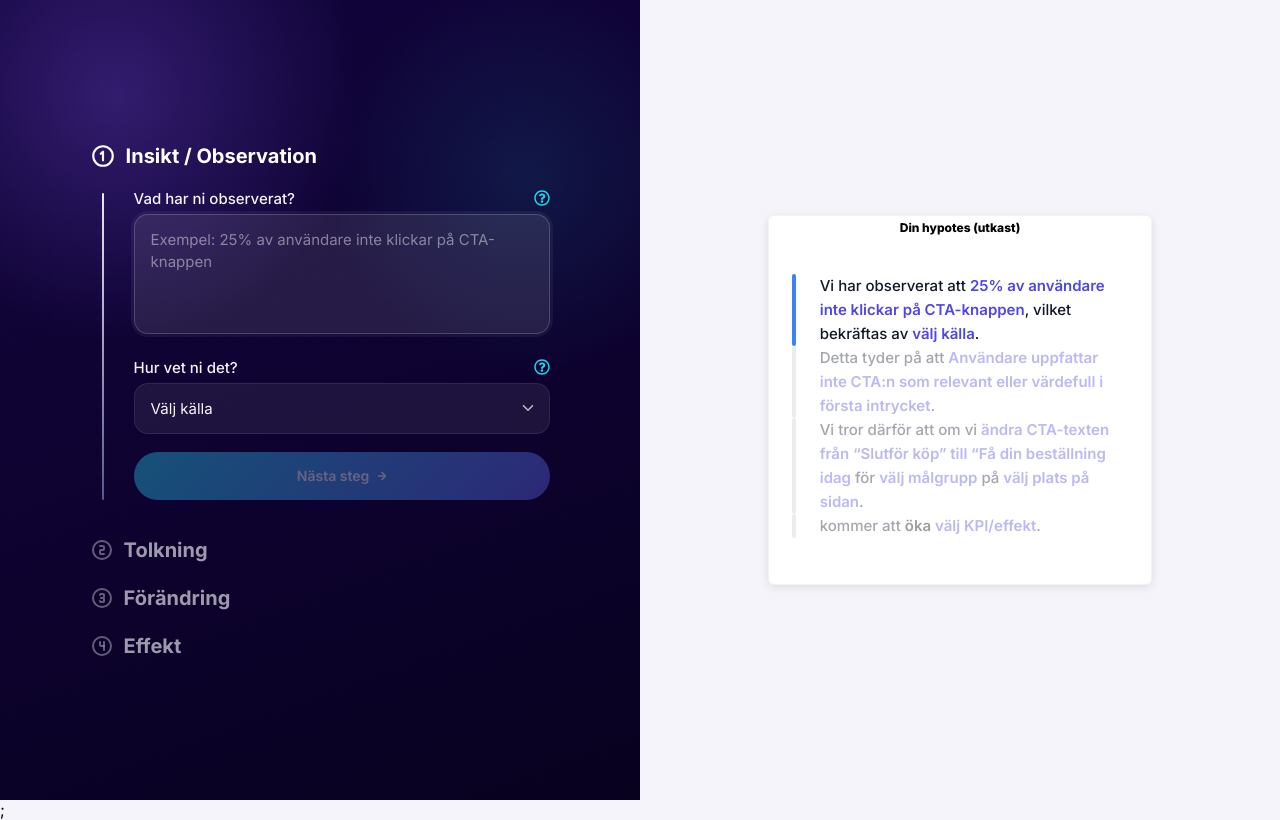
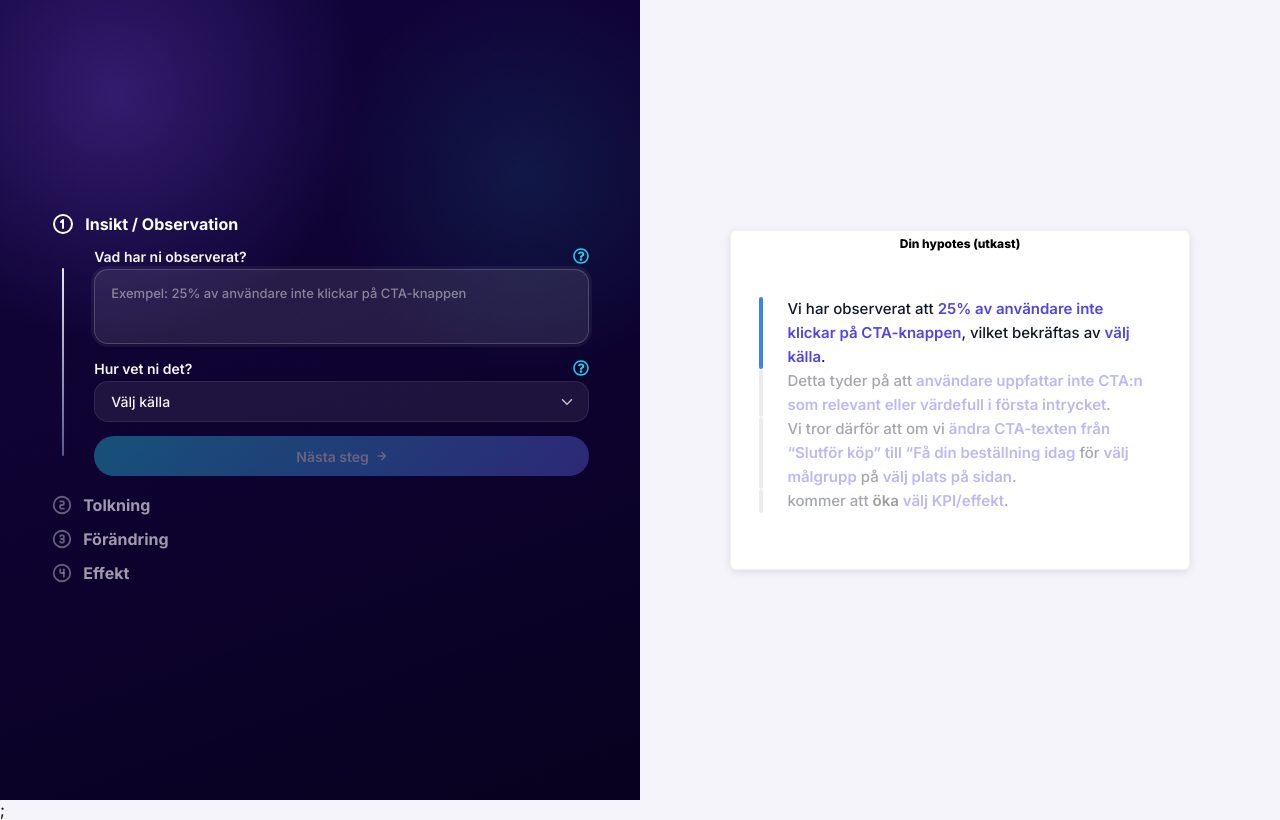
Before and after one commit to 1anDr0/abTest, a React (Vite) app: page / in a window 1280 px wide. Built offline with nearby package versions, Linux system fonts and the light colour scheme.

Commit message:
css fixes

```diff
--- a/src/components/Leftpanel/Leftpanel.css
+++ b/src/components/Leftpanel/Leftpanel.css
@@ -1,6 +1,6 @@
 .leftpanel-wrapper {
   min-height: 100vh;
-  padding: 0 clamp(24px, 7vw, 120px);
+  padding: 0 clamp(16px, 4vw, 80px);
   display: flex;
   flex-direction: column;
   box-sizing: border-box;
@@ -12,7 +12,7 @@
   display: flex;
   flex-direction: column;
   justify-content: center;
-  margin-bottom: 0rem;
+  margin-bottom: 10px;
   margin-top: 0px;
 }
 
@@ -39,11 +39,11 @@
 }
 
 .step-card.active {
-  padding: 10px 0 24px 0;
+  padding: 10px 0 10px 0;
 }
 
 .step-card.collapsed {
-  padding: 10px 0;
+  padding: 4px 0;
   display: flex;
   align-items: center;
   opacity: 0.5;
@@ -72,19 +72,19 @@
 }
 
 .step-icon {
-  font-size: 24px;
+  font-size: 22px;
   flex-shrink: 0;
   color: rgba(255, 255, 255, 0.6);
 }
 
 .step-card.active .step-icon {
   color: #ffffff;
-  font-size: 26px;
+  font-size: 24px;
 }
 
 h2 {
-  font-size: 20px;
-  line-height: 1.2;
+  font-size: 16px;
+
   font-weight: 700;
   margin: 0;
 }
@@ -96,10 +96,10 @@ h2 {
 
 /* Tar bort skugga från next-btn */
 .next-btn {
-  margin-top: 18px;
+  margin-top: 14px;
   width: 100%;
-  min-height: 48px;
-  padding: 12px 18px;
+  min-height: 40px;
+  padding: 10px 16px;
   border: none;
   background: linear-gradient(135deg, #22d3ee, #6366f1);
   color: white;
@@ -141,17 +141,16 @@ h2 {
 
 .line {
   position: relative;
-  margin-left: 12px;
+  margin-left: 11px;
   padding-left: 32px;
-  margin-top: 12px;
 }
 
 .line::before {
   content: "";
   position: absolute;
   left: 0;
-  top: 4px;
-  bottom: 0;
+  top: 20px;
+  bottom: 20px;
   width: 2px;
   box-shadow: 0 0 10px rgba(255, 255, 255, 0.08);
   background: linear-gradient(
--- a/src/components/Leftpanel/Step1/Step1.module.css
+++ b/src/components/Leftpanel/Step1/Step1.module.css
@@ -2,21 +2,18 @@
   display: flex;
   justify-content: space-between;
   align-items: center;
-  margin-bottom: 6px;
-  margin-top: 20px;
+  margin-bottom: 4px;
+  margin-top: 12px;
 }
 
 .labelNoMargin {
   margin: 0;
-  color: rgba(255, 255, 255, 0.95);
-
-  font-weight: 500;
+  color: rgba(255, 255, 255, 0.96);
 }
 
 label {
-  color: rgba(255, 255, 255, 0.95);
-  font-size: 15px;
-  font-weight: 500;
+  font-size: 14px;
+  font-weight: 600;
 }
 
 /* Tooltip */
@@ -37,7 +34,7 @@ label {
   border-radius: 12px;
   padding: 10px 12px;
   position: absolute;
-  z-index: 10;
+  z-index: 999;
   bottom: 135%;
   left: 50%;
   transform: translateX(-50%);
@@ -97,18 +94,20 @@ input {
 }
 
 textarea {
-  min-height: 120px;
   resize: none;
   line-height: 1.5;
+  font-weight: 500;
 }
 
 select {
   appearance: none;
   -webkit-appearance: none;
   -moz-appearance: none;
-  padding: 14px 42px 14px 16px;
+  padding: 10px 4px 10px 16px;
   line-height: 1.4;
   cursor: pointer;
+  font-size: 14px;
+  font-weight: 500;
 }
 
 select:hover,
@@ -130,6 +129,7 @@ input:focus {
 textarea::placeholder,
 input::placeholder {
   color: rgba(255, 255, 255, 0.45);
+  font-size: 13px;
 }
 
 .selectIcon {
--- a/src/components/Leftpanel/Step2/Step2.jsx
+++ b/src/components/Leftpanel/Step2/Step2.jsx
@@ -13,9 +13,7 @@ const Step2 = ({ formData, setFormData }) => {
   return (
     <div className={styles.steps}>
       <div className={styles.labelRow}>
-        <label className={styles.labelNoMargin}>
-          Vad är problemet?
-        </label>
+        <label className={styles.labelNoMargin}>Vad är problemet?</label>
         <span className={styles.tooltipWrapper}>
           <FaRegQuestionCircle />
           <span className={styles.tooltipText}>
@@ -34,7 +32,7 @@ const Step2 = ({ formData, setFormData }) => {
           })
         }
         placeholder="Exempel: Användare uppfattar inte CTA:n som relevant eller värdefull i första intrycket"
-        rows={4}
+        rows={2}
       />
     </div>
   );
--- a/src/components/Leftpanel/Step2/Step2.module.css
+++ b/src/components/Leftpanel/Step2/Step2.module.css
@@ -4,8 +4,8 @@
   display: flex;
   justify-content: space-between;
   align-items: center;
-  margin-bottom: 6px;
-  margin-top: 20px;
+  margin-bottom: 4px;
+  margin-top: 12px;
 }
 
 .labelNoMargin {
@@ -32,7 +32,7 @@
   border-radius: 6px;
   padding: 8px 12px;
   position: absolute;
-  z-index: 10;
+  z-index: 999;
   bottom: 125%;
   left: 50%;
   transform: translateX(-50%);
--- a/src/components/Leftpanel/Step3/Step3.jsx
+++ b/src/components/Leftpanel/Step3/Step3.jsx
@@ -34,7 +34,7 @@ const Step3 = ({ formData, setFormData }) => {
           })
         }
         placeholder="Exempel: ändra CTA-texten från “Slutför köp” till “Få din beställning idag”"
-        rows={4}
+        rows={2}
       />
 
       <div className={styles.labelRow}>
--- a/src/components/Leftpanel/Step3/Step3.module.css
+++ b/src/components/Leftpanel/Step3/Step3.module.css
@@ -3,8 +3,8 @@
   display: flex;
   justify-content: space-between;
   align-items: center;
-  margin-bottom: 6px;
-  margin-top: 20px;
+  margin-bottom: 4px;
+  margin-top: 12px;
 }
 
 .labelNoMargin {
@@ -31,7 +31,7 @@
   border-radius: 6px;
   padding: 8px 12px;
   position: absolute;
-  z-index: 10;
+  z-index: 999;
   bottom: 125%;
   left: 50%;
   transform: translateX(-50%);
@@ -59,7 +59,7 @@
   right: 10px;
   pointer-events: none;
   color: #fff;
-  font-size: 22px;
+
   display: flex;
   align-items: center;
   height: 100%;
--- a/src/components/Leftpanel/Step4/Step4.module.css
+++ b/src/components/Leftpanel/Step4/Step4.module.css
@@ -42,7 +42,7 @@
 .labelNoMargin {
   margin: 0;
   color: rgba(255, 255, 255, 0.95);
-  font-size: 15px;
+  font-size: 14px;
   font-weight: 500;
 }
 
@@ -67,7 +67,7 @@ select option {
   border-radius: 6px;
   padding: 8px 12px;
   position: absolute;
-  z-index: 10;
+  z-index: 999;
   bottom: 125%;
   left: 50%;
   transform: translateX(-50%);
@@ -119,10 +119,10 @@ select option {
 }
 
 .finishBtn {
-  margin-top: 18px;
+  margin-top: 16px;
   width: 100%;
-  min-height: 48px;
-  padding: 12px 18px;
+  min-height: 40px;
+  padding: 10px 16px;
   border: none;
   background: linear-gradient(135deg, #22d3ee, #6366f1);
   color: white;
--- a/src/components/RightPanel/RightPanel.css
+++ b/src/components/RightPanel/RightPanel.css
@@ -1,6 +1,6 @@
 /* basic layout for right panel container */
 .rightpanel-container {
-  padding: 0 clamp(24px, 5vw, 72px);
+  padding: 0 clamp(12px, 3.5vw, 56px);
   display: flex;
   flex-direction: column;
   justify-content: center;
--- a/src/components/RightPanel/RightPanel.jsx
+++ b/src/components/RightPanel/RightPanel.jsx
@@ -63,7 +63,7 @@ export default function RightPanel({ currentStep, formData, finalized }) {
                 Detta tyder på att{" "}
                 <b>
                   {formData.problem ||
-                    "Användare uppfattar inte CTA:n som relevant eller värdefull i första intrycket"}
+                    "användare uppfattar inte CTA:n som relevant eller värdefull i första intrycket"}
                 </b>
                 .
               </p>
```
